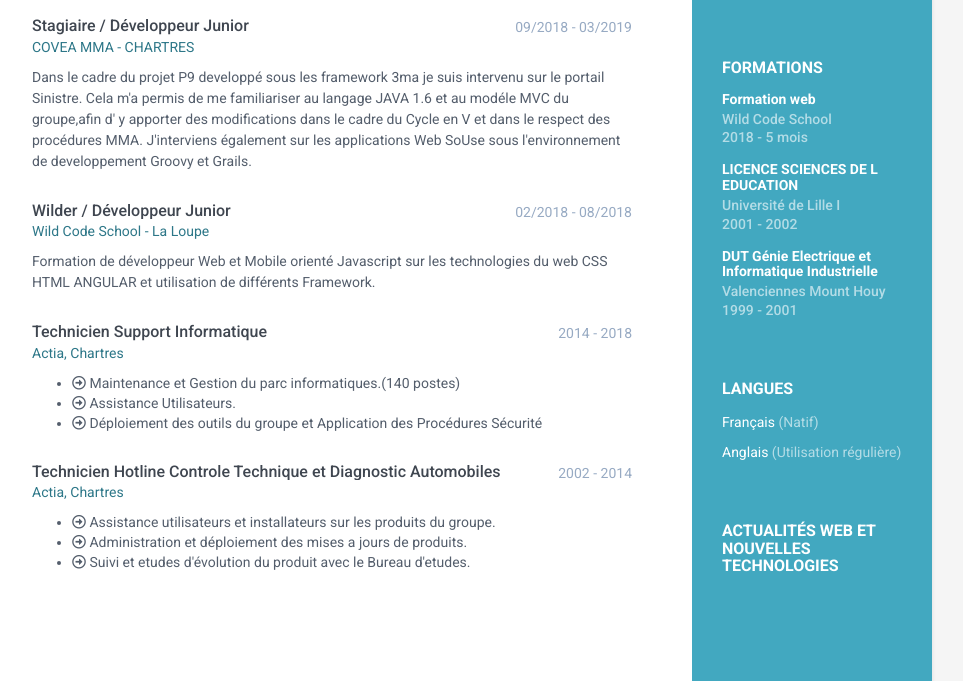
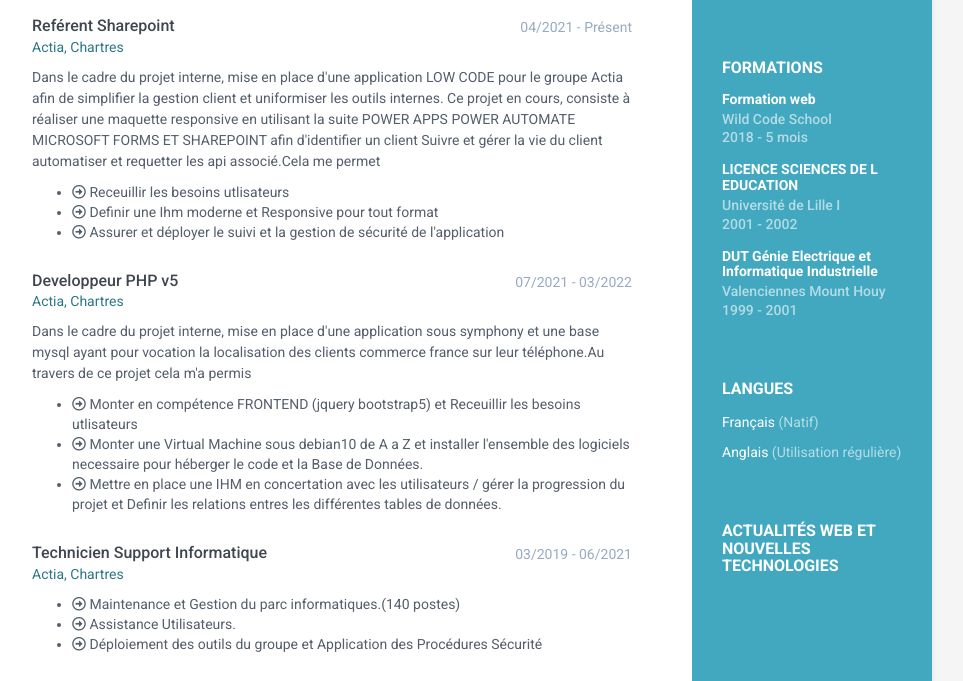
Before and after one commit to ctoxy/ced-cv, a plain HTML site: page index.html in a window 1280 px wide. Shown: the part 604-1285 px from the top of the page, without its empty margins (188-1151 px from the left). Drawn offline with nearby package versions, Linux system fonts and the light colour scheme.

Commit message:
majcv2022

```diff
--- a/index.html
+++ b/index.html
@@ -200,6 +200,98 @@
             <section class="section experiences-section">
                 <h2 class="section-title">
                     <i class="fa fa-briefcase"></i>Experiences</h2>
+                    <div class="item">
+                        <div class="meta">
+                            <div class="upper-row">
+                                <h3 class="job-title">Reférent Sharepoint</h3>
+                                <div class="time">04/2021 - Présent</div>
+                            </div>
+                            <!--//upper-row-->
+                            <div class="company">
+                                <a href="https://www.actia.com/fr/">Actia, Chartres</a>
+                            </div>
+                        </div>
+                        <!--//meta-->
+                        <div class="details">
+                            <p>Dans le cadre du projet interne, mise en place d'une application LOW CODE pour le groupe Actia afin de simplifier la gestion client et uniformiser les outils internes.
+                                Ce projet en cours, consiste à réaliser une maquette responsive en utilisant la suite POWER APPS POWER AUTOMATE MICROSOFT FORMS ET SHAREPOINT afin d'identifier un client
+                                Suivre et gérer la vie du client automatiser et requetter les api associé.Cela me permet
+                               <div class="details">
+                                <ul>
+                                    <li>
+                                        <i class="far fa-arrow-alt-circle-right"></i> Receuillir les besoins utlisateurs
+                                    </li>
+                                    <li>
+                                        <i class="far fa-arrow-alt-circle-right"></i> Definir une Ihm moderne et Responsive pour tout format
+                                    </li>
+                                    <li>
+                                        <i class="far fa-arrow-alt-circle-right"></i> Assurer et déployer le suivi et la gestion de sécurité de l'application
+                                    </li>
+                                </ul>
+                            </div>
+                            </p>
+                        </div>
+                        <!--//details-->
+                    </div>
+                    <div class="item">
+                        <div class="meta">
+                            <div class="upper-row">
+                                <h3 class="job-title">Developpeur PHP v5</h3>
+                                <div class="time">07/2021 - 03/2022</div>
+                            </div>
+                            <!--//upper-row-->
+                            <div class="company">
+                                <a href="https://www.actia.com/fr/">Actia, Chartres</a>
+                            </div>
+                        </div>
+                        <!--//meta-->
+                        <div class="details">
+                            <p>Dans le cadre du projet interne, mise en place d'une application sous symphony et une base mysql ayant pour vocation la localisation des
+                               clients commerce france sur leur téléphone.Au travers de ce projet cela m'a permis
+                               <div class="details">
+                                <ul>
+                                    <li>
+                                        <i class="far fa-arrow-alt-circle-right"></i> Monter en compétence FRONTEND (jquery bootstrap5) et Receuillir les besoins utlisateurs
+                                    </li>
+                                    <li>
+                                        <i class="far fa-arrow-alt-circle-right"></i> Monter une Virtual Machine sous debian10 de A a Z et installer l'ensemble des logiciels necessaire pour héberger le code et la Base de Données.
+                                    </li>
+                                    <li>
+                                        <i class="far fa-arrow-alt-circle-right"></i> Mettre en place une IHM en concertation avec les utilisateurs / gérer la progression du projet et Definir les relations entres les différentes tables de données.
+                                    </li>
+                                </ul>
+                            </div>
+                            </p>
+                        </div>
+                        <!--//details-->
+                    </div>
+                    <div class="item">
+                        <div class="meta">
+                            <div class="upper-row">
+                                <h3 class="job-title">Technicien Support Informatique</h3>
+                                <div class="time">03/2019 - 06/2021</div>
+                            </div>
+                            <!--//upper-row-->
+                            <div class="company">
+                                <a href="https://www.actia.com/fr/">Actia, Chartres</a>
+                            </div>
+                        </div>
+                        <!--//meta-->
+                        <div class="details">
+                            <ul>
+                                <li>
+                                    <i class="far fa-arrow-alt-circle-right"></i> Maintenance et Gestion du parc informatiques.(140 postes)
+                                </li>
+                                <li>
+                                    <i class="far fa-arrow-alt-circle-right"></i> Assistance Utilisateurs.
+                                </li>
+                                <li>
+                                    <i class="far fa-arrow-alt-circle-right"></i> Déploiement des outils du groupe et Application des Procédures Sécurité
+                                </li>
+                            </ul>
+                        </div>
+                        <!--//details-->
+                    </div>
                 <div class="item">
                     <div class="meta">
                         <div class="upper-row">
```
